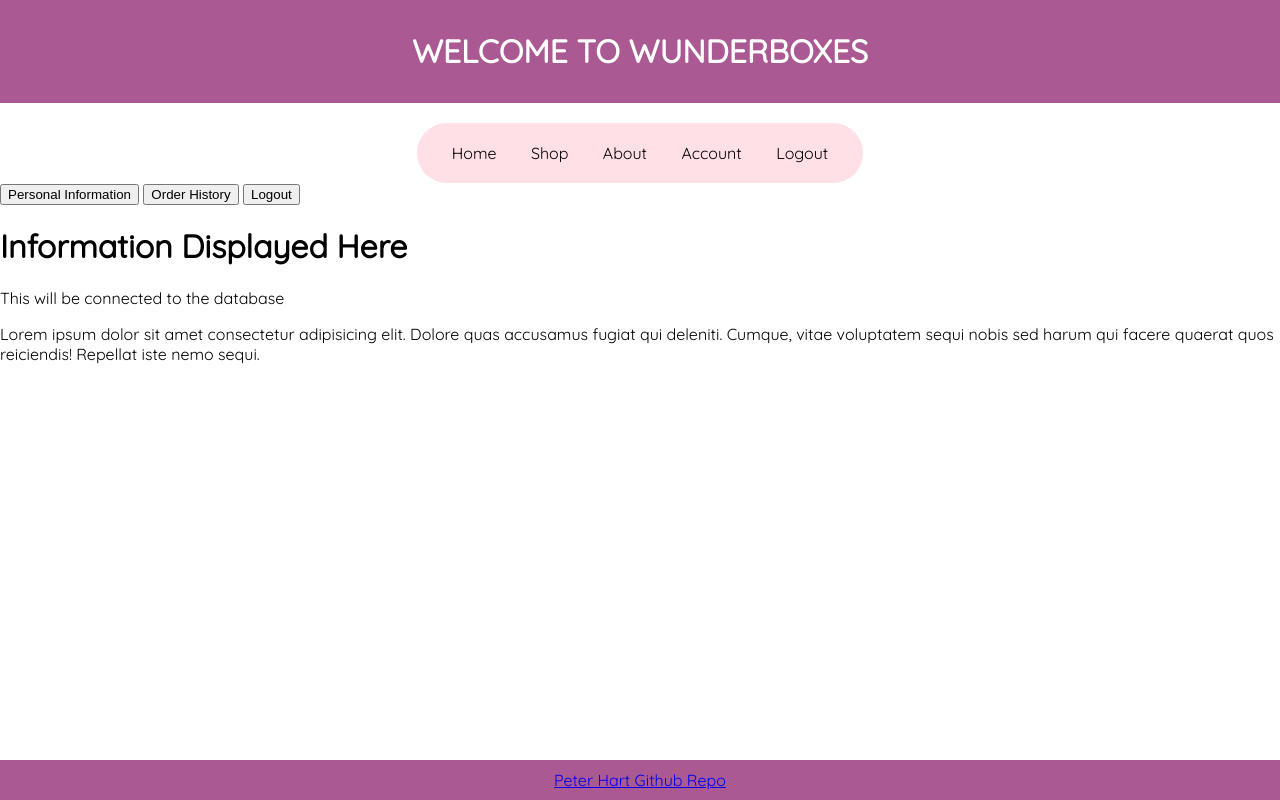
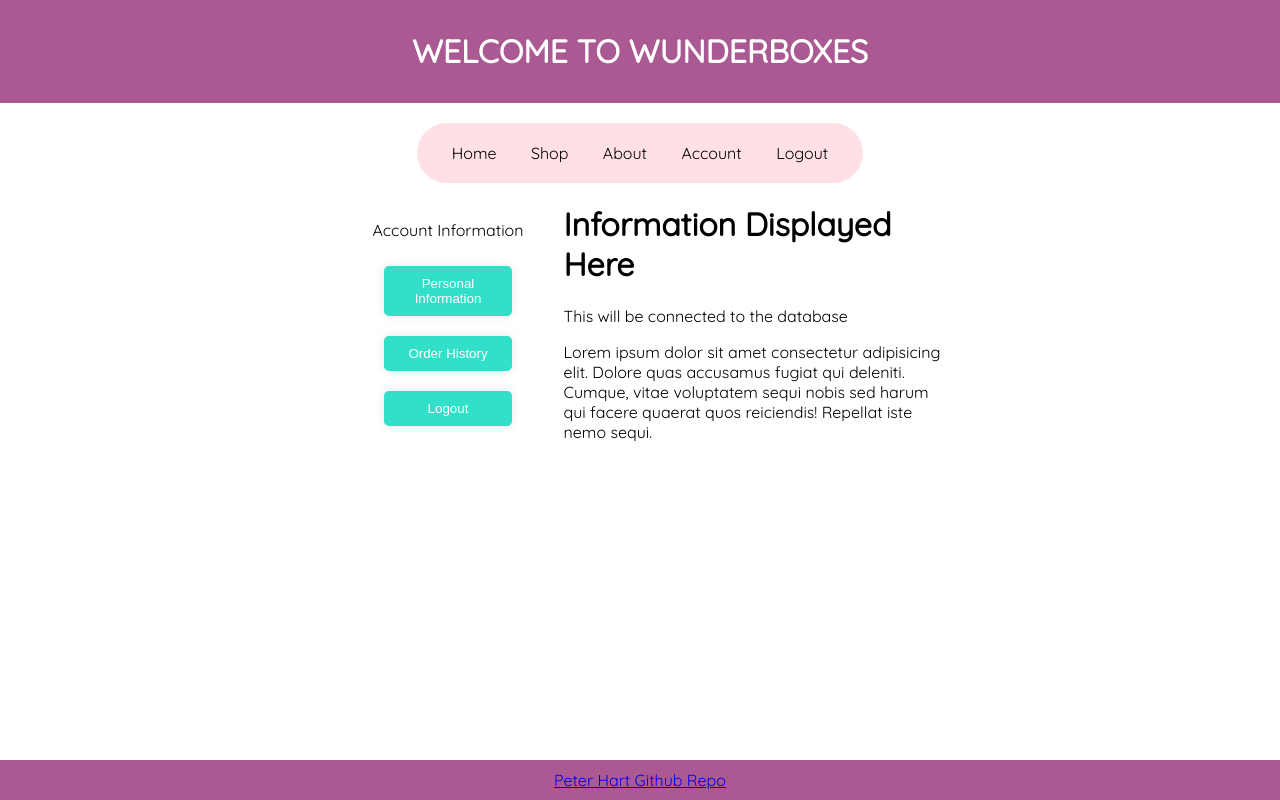
Before and after one commit to kozakhart/startup, a plain HTML site: page account.html in a window 1280 px wide. Drawn offline with Linux system fonts and the light colour scheme.

Commit message:
finish account page

```diff
--- a/account.html
+++ b/account.html
@@ -19,15 +19,18 @@
             <a href="login.html">Logout</a>
         </nav>
     </div>
-    <div>
-        <button>Personal Information</button>
-        <button>Order History</button>
-        <button href="login.html">Logout</button>
-    </div>
-    <div>
-        <h1>Information Displayed Here</h1>
-        <p>This will be connected to the database</p>
-        <p>Lorem ipsum dolor sit amet consectetur adipisicing elit. Dolore quas accusamus fugiat qui deleniti. Cumque, vitae voluptatem sequi nobis sed harum qui facere quaerat quos reiciendis! Repellat iste nemo sequi.</p>
+    <div class="account-container">
+        <div class="account-nav">
+            <p>Account Information</p>
+            <button class="account-button">Personal Information</button>
+            <button class="account-button">Order History</button>
+            <button href="login.html" class="account-button">Logout</button>
+        </div>
+        <div class="account-content">
+            <h1>Information Displayed Here</h1>
+            <p>This will be connected to the database</p>
+            <p>Lorem ipsum dolor sit amet consectetur adipisicing elit. Dolore quas accusamus fugiat qui deleniti. Cumque, vitae voluptatem sequi nobis sed harum qui facere quaerat quos reiciendis! Repellat iste nemo sequi.</p>
+        </div>
     </div>
     <footer>
         <a href="https://github.com/kozakhart/startup.git">Peter Hart Github Repo</a>
--- a/main.css
+++ b/main.css
@@ -34,6 +34,39 @@
     max-width: 30vw;
     margin: 0 auto;
 }
+
+.account-container {
+    display: flex;
+    justify-content: center;
+    align-items: center;
+}
+
+.account-nav {
+    display: flex;
+    flex-direction: column;
+    align-items: center;
+    margin: 0 40px;
+}
+
+.account-content {
+    max-width: 30vw;
+    flex: 1;
+}
+.account-button{
+    margin: 10px 0;
+    background-color: #32e0c9;
+    color: white;
+    border: none;
+    border-radius: 5px;
+    box-shadow: 0px 0px 10px 0px rgba(0,0,0,0.1);
+    box-sizing: border-box;
+    padding: 10px 20px;
+    width: 10vw;
+}
+.account-button:hover {
+    background-color: #2cb8a5;
+}
+
 .form-group input[type="submit"] {
     background-color: #32e0c9;
     border: none;
@@ -47,22 +80,21 @@
     transition: background-color 0.3s ease;
 }
 
-/* Button hover effect */
 .form-group input[type="submit"]:hover {
     background-color: #2cb8a5;
 }
 
 .input-btn {
     border-radius: 5px;
-    border: 1px solid #ccc; /* Adding border for input fields */
-    padding: 10px; /* Adding padding for input fields */
-    box-sizing: border-box; /* Including padding and border in the width */
+    border: 1px solid #ccc;
+    padding: 10px;
+    box-sizing: border-box;
 }
 
 .nav-container {
     display: flex;
     justify-content: center;
-    margin-top: 20px; /* Adjust margin as needed */
+    margin-top: 20px;
 }
 
 nav {
```
